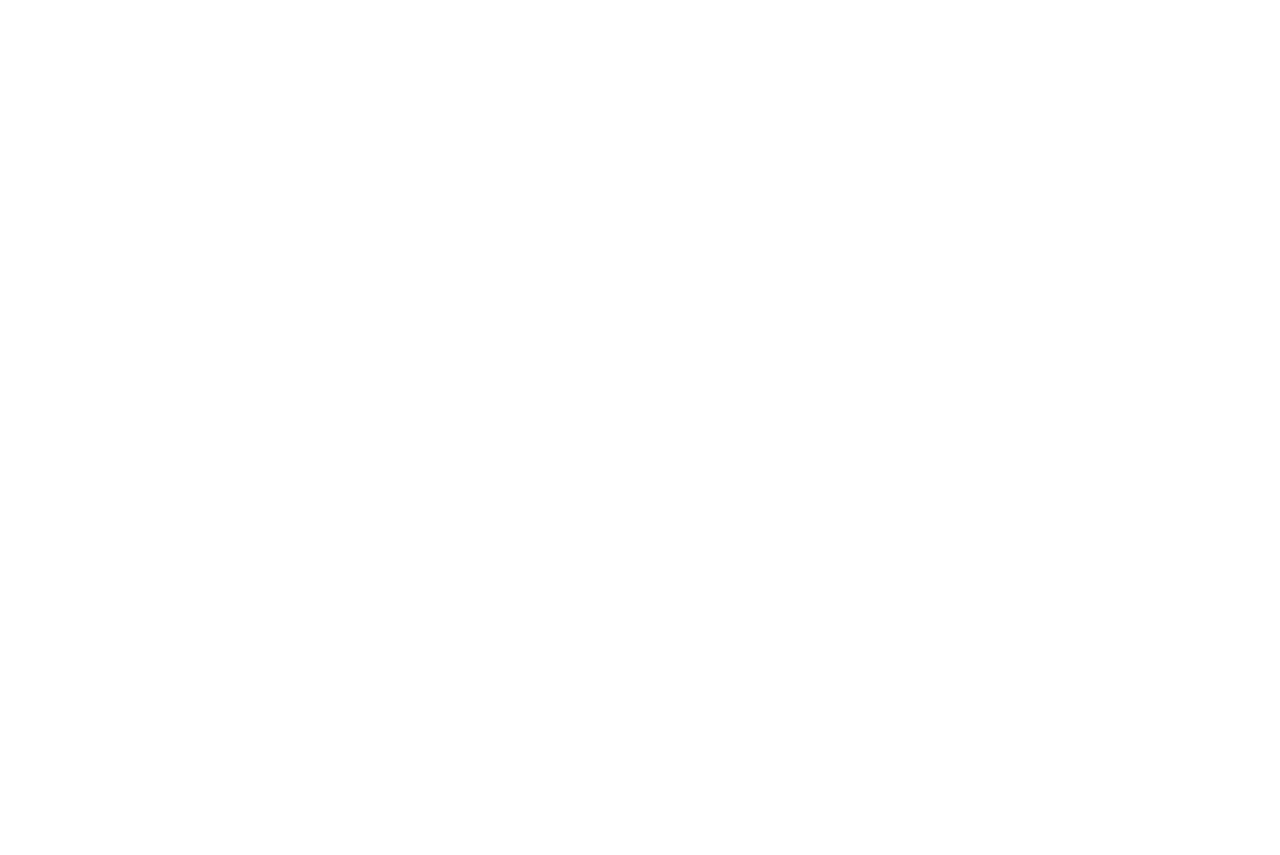
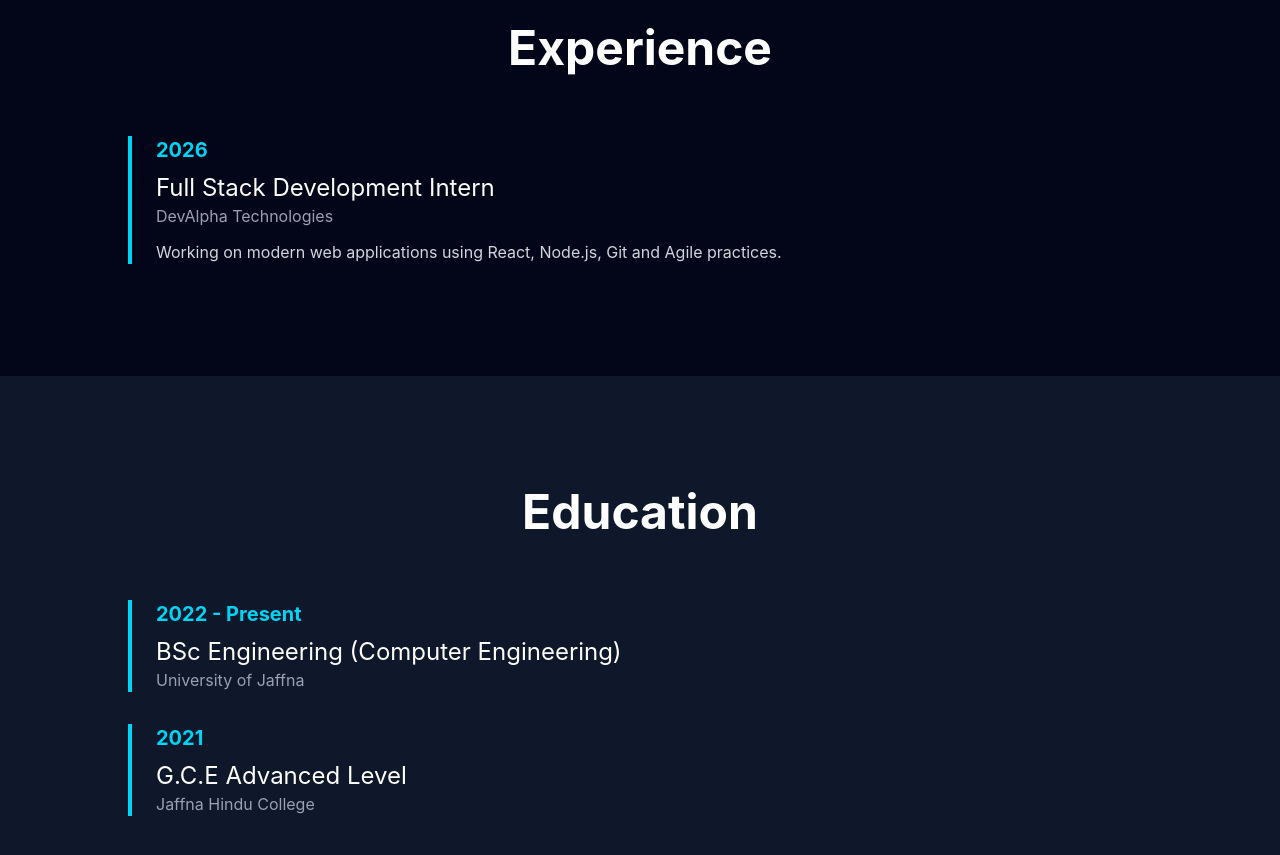
Before and after one commit to JeyakumarRenujan/devportfolio, a React (Vite) app: page / in a window 1280 px wide. Shown: the part 3000-3855 px from the top of the page. Before the commit the page ends 2912 px from the top, so only its background shows below. Built offline with nearby package versions, Linux system fonts and the light colour scheme.

Commit message:
feat: implement experience and education timeline

```diff
--- a/src/App.jsx
+++ b/src/App.jsx
@@ -3,6 +3,8 @@ import Hero from "./components/Hero/Hero";
 import About from "./components/About/About";
 import Skills from "./components/Skills/Skills";
 import Projects from "./components/Projects/Projects";
+import Experience from "./components/Experience/Experience";
+import Education from "./components/Education/Education";
 
 function App() {
   return (
@@ -12,6 +14,8 @@ function App() {
       <About />
       <Skills />
       <Projects />
+      <Experience />
+      <Education />
     </div>
   );
 }
--- a/src/components/Education/Education.jsx
+++ b/src/components/Education/Education.jsx
@@ -1,5 +1,45 @@
+import educationData from "../../data/educationData";
+
 function Education() {
-    return <div>Education</div>;
+  return (
+    <section
+      id="education"
+      className="bg-slate-900 py-28 px-6 text-white"
+    >
+      <div className="max-w-5xl mx-auto">
+
+        <h2 className="text-5xl font-bold text-center mb-16">
+          Education
+        </h2>
+
+        <div className="space-y-8">
+
+          {educationData.map((item) => (
+
+            <div
+              key={item.id}
+              className="border-l-4 border-cyan-400 pl-6"
+            >
+              <h3 className="text-cyan-400 text-xl font-bold">
+                {item.year}
+              </h3>
+
+              <h4 className="text-2xl mt-2">
+                {item.title}
+              </h4>
+
+              <p className="text-gray-400">
+                {item.institution}
+              </p>
+            </div>
+
+          ))}
+
+        </div>
+
+      </div>
+    </section>
+  );
 }
 
 export default Education;
--- a/src/components/Experience/Experience.jsx
+++ b/src/components/Experience/Experience.jsx
@@ -1,5 +1,54 @@
+import { motion } from "framer-motion";
+import experienceData from "../../data/experienceData";
+
 function Experience() {
-    return <div>Experience</div>;
+  return (
+    <section
+      id="experience"
+      className="bg-slate-950 py-28 px-6 text-white"
+    >
+      <div className="max-w-5xl mx-auto">
+
+        <motion.h2
+          initial={{ opacity: 0 }}
+          whileInView={{ opacity: 1 }}
+          className="text-5xl font-bold text-center mb-16"
+        >
+          Experience
+        </motion.h2>
+
+        <div className="space-y-8">
+
+          {experienceData.map((item) => (
+
+            <div
+              key={item.id}
+              className="border-l-4 border-cyan-400 pl-6"
+            >
+              <h3 className="text-cyan-400 text-xl font-bold">
+                {item.year}
+              </h3>
+
+              <h4 className="text-2xl mt-2">
+                {item.title}
+              </h4>
+
+              <p className="text-gray-400">
+                {item.company}
+              </p>
+
+              <p className="mt-3 text-gray-300">
+                {item.description}
+              </p>
+            </div>
+
+          ))}
+
+        </div>
+
+      </div>
+    </section>
+  );
 }
 
 export default Experience;
--- /dev/null
+++ b/src/data/educationData.js
@@ -0,0 +1,17 @@
+const educationData = [
+  {
+    id: 1,
+    year: "2022 - Present",
+    title: "BSc Engineering (Computer Engineering)",
+    institution: "University of Jaffna",
+  },
+
+  {
+    id: 2,
+    year: "2021",
+    title: "G.C.E Advanced Level",
+    institution: "Jaffna Hindu College",
+  },
+];
+
+export default educationData;
--- /dev/null
+++ b/src/data/experienceData.js
@@ -0,0 +1,12 @@
+const experienceData = [
+  {
+    id: 1,
+    year: "2026",
+    title: "Full Stack Development Intern",
+    company: "DevAlpha Technologies",
+    description:
+      "Working on modern web applications using React, Node.js, Git and Agile practices.",
+  },
+];
+
+export default experienceData;
--- a/src/data/projectsData.js
+++ b/src/data/projectsData.js
@@ -24,7 +24,7 @@ const projectsData = [
     title: "Dam Safety Monitoring System",
     description:
       "IoT-based intelligent monitoring system for dam safety.",
-    technologies: ["ESP32", "IoT", "Firebase"],
+    technologies: ["ESP32", "IoT", "React"],
     github: "#",
     live: "#",
   },
```
